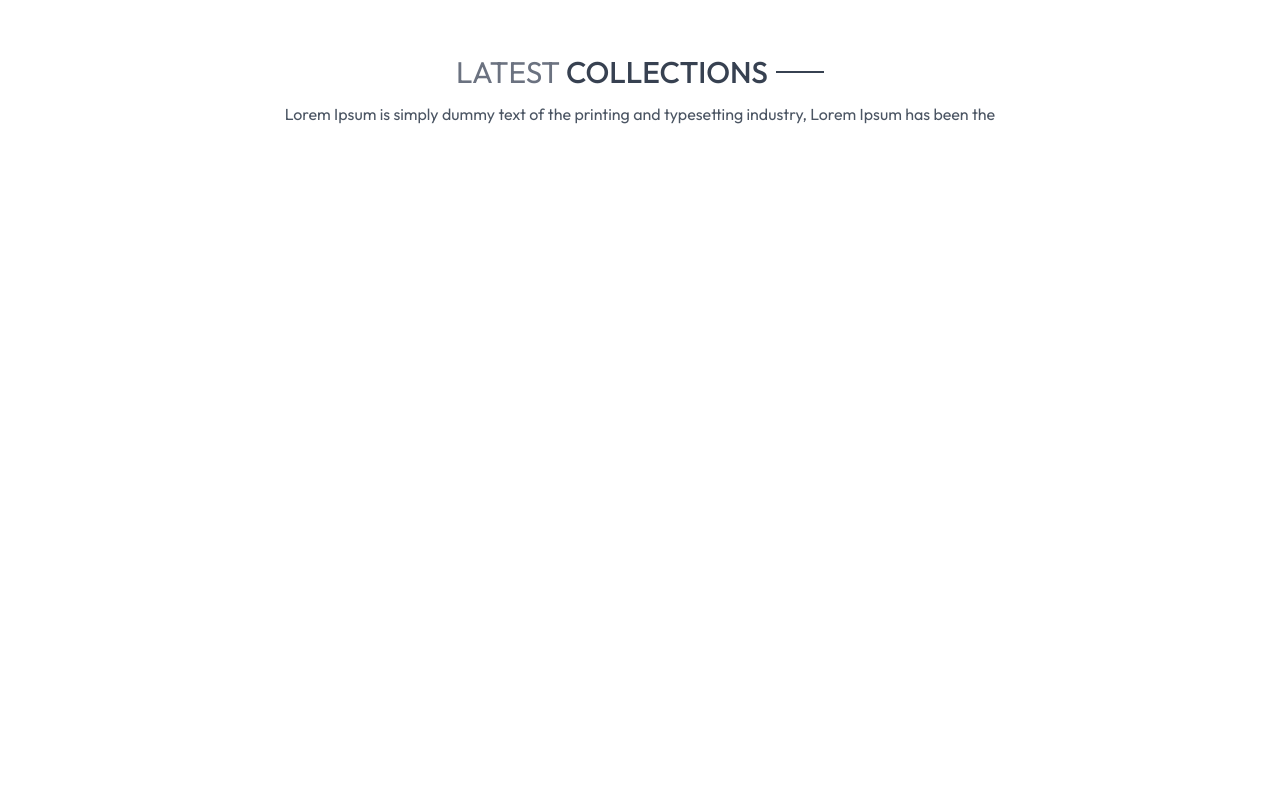
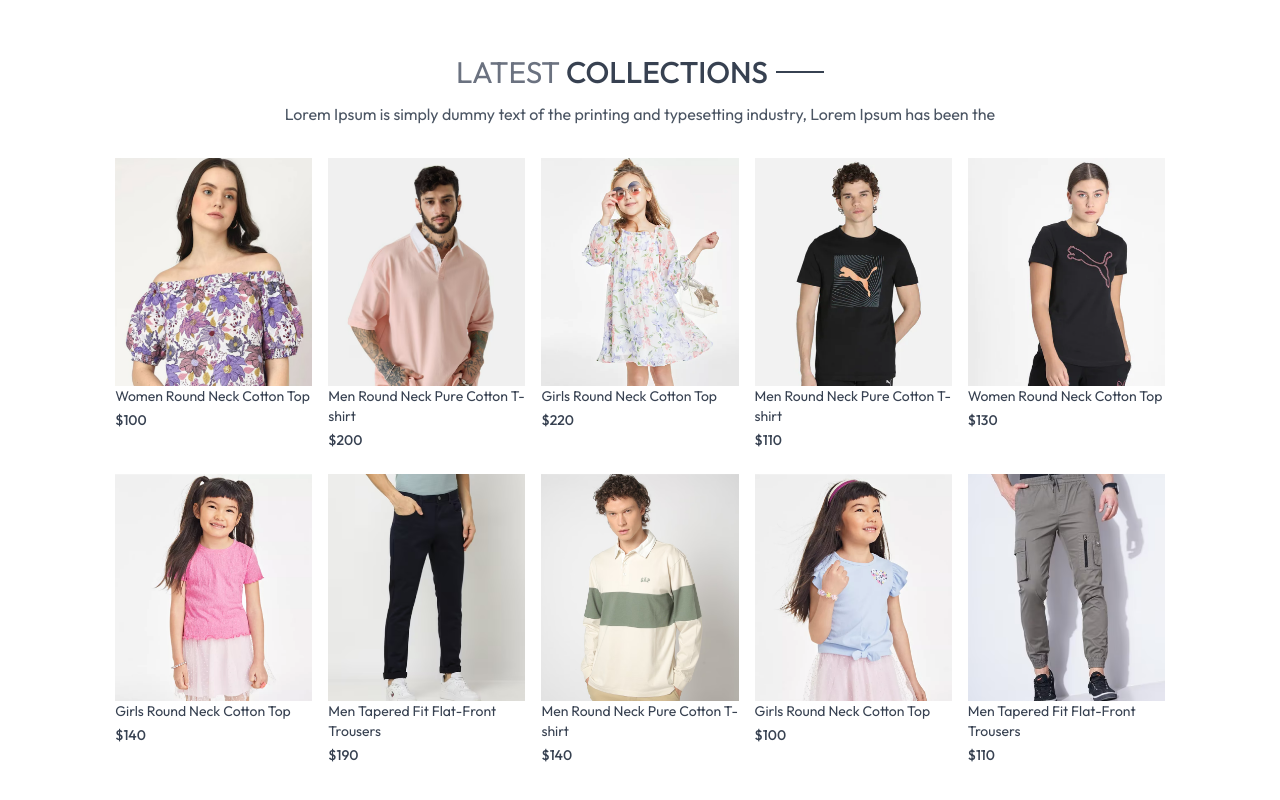
Before and after one commit to Bakr02/ecommerce-app, a React (Vite) app in the folder frontend/: page / in a window 1280 px wide. Shown: the part 520-1320 px from the top of the page. Before the commit the page ends 800 px from the top, so only its background shows below. Built offline with nearby package versions, Linux system fonts and the light colour scheme.

Commit message:
LatestCollection Section completed

```diff
--- a/frontend/src/components/LatestCollection.jsx
+++ b/frontend/src/components/LatestCollection.jsx
@@ -1,13 +1,14 @@
 import React, { useContext, useEffect, useState } from 'react'
 import { ShopContext } from '../context/ShopContext'
 import Title from './Title';
+import ProductItem from './ProductItem';
 
 const LatestCollection = () => {
 
     const { products } = useContext(ShopContext);
     const [latestProducts, setLatestProducts] = useState([]);
 
-    useEffect(()=>{
+    useEffect(() => {
         setLatestProducts(products.slice(0, 10));
     }, []);
 
@@ -19,6 +20,20 @@ const LatestCollection = () => {
                     Lorem Ipsum is simply dummy text of the printing and typesetting industry, Lorem Ipsum has been the
                 </p>
             </div>
+            {/* Rendering Products */}
+            <div className='grid grid-cols-2 sm:grid-cols-3 md:grid-cols-4 lg:grid-cols-5 gap-4 gap-y-6'>
+                {
+                    latestProducts.map((item, index) => (
+                        <ProductItem
+                            key={index}
+                            id={item._id}
+                            image={item.image}
+                            name={item.name}
+                            price={item.price}
+                        />
+                    ))
+                }
+            </div>
         </div>
     )
 }
--- a/frontend/src/components/Navbar.jsx
+++ b/frontend/src/components/Navbar.jsx
@@ -7,7 +7,9 @@ const Navbar = () => {
 
     return (
         <div className='flex items-center justify-between py-5 font-medium'>
-            <img src={assets.logo} className='w-36' alt="" />
+            <Link to='/'>
+                <img src={assets.logo} className='w-36' alt="" />
+            </Link>
 
             <ul className='hidden sm:flex gap-5 text-sm text-gray-700'>
                 <NavLink
--- a/frontend/src/index.css
+++ b/frontend/src/index.css
@@ -17,3 +17,10 @@ a.active hr {
     font-weight: 400;
     font-style: normal;
 }
+
+@media (max-width: 640px) {
+    a.active {
+        background-color: black;
+        color: white;
+    }
+}
```
